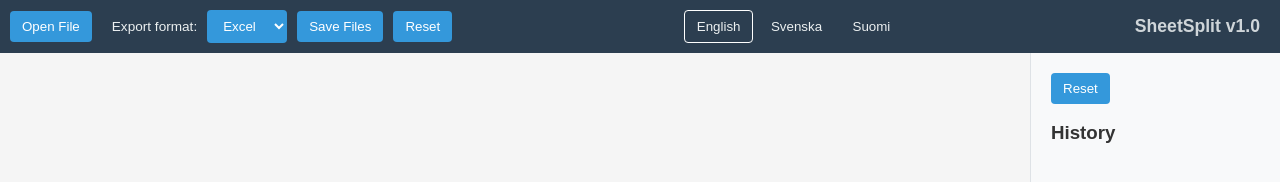
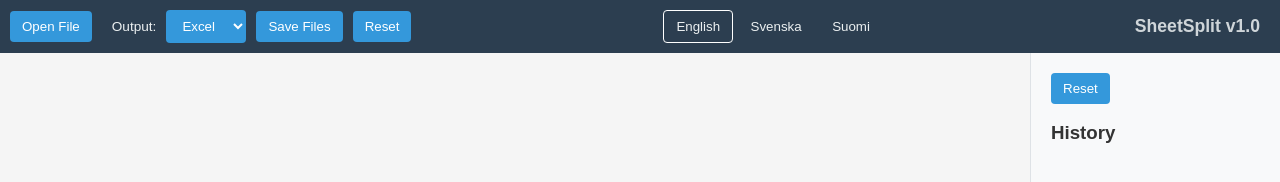
Before and after one commit to framstu/SheetSplit, a plain HTML site: page index.html in a window 1280 px wide. Shown: the top 182 px of the page. Drawn offline with Linux system fonts and the light colour scheme.

Commit message:
Add files via upload

```diff
--- a/index.html
+++ b/index.html
@@ -13,7 +13,7 @@
     </div>
 
     <div class="ribbon-group">
-      <h5>Export format:</h5>
+      <h5>Output:</h5>
       <select id="export-format">
         <option value="xlsx" data-i18n="format_xlsx">Excel</option>
         <option value="csv" data-i18n="format_csv">CSV</option>
```
